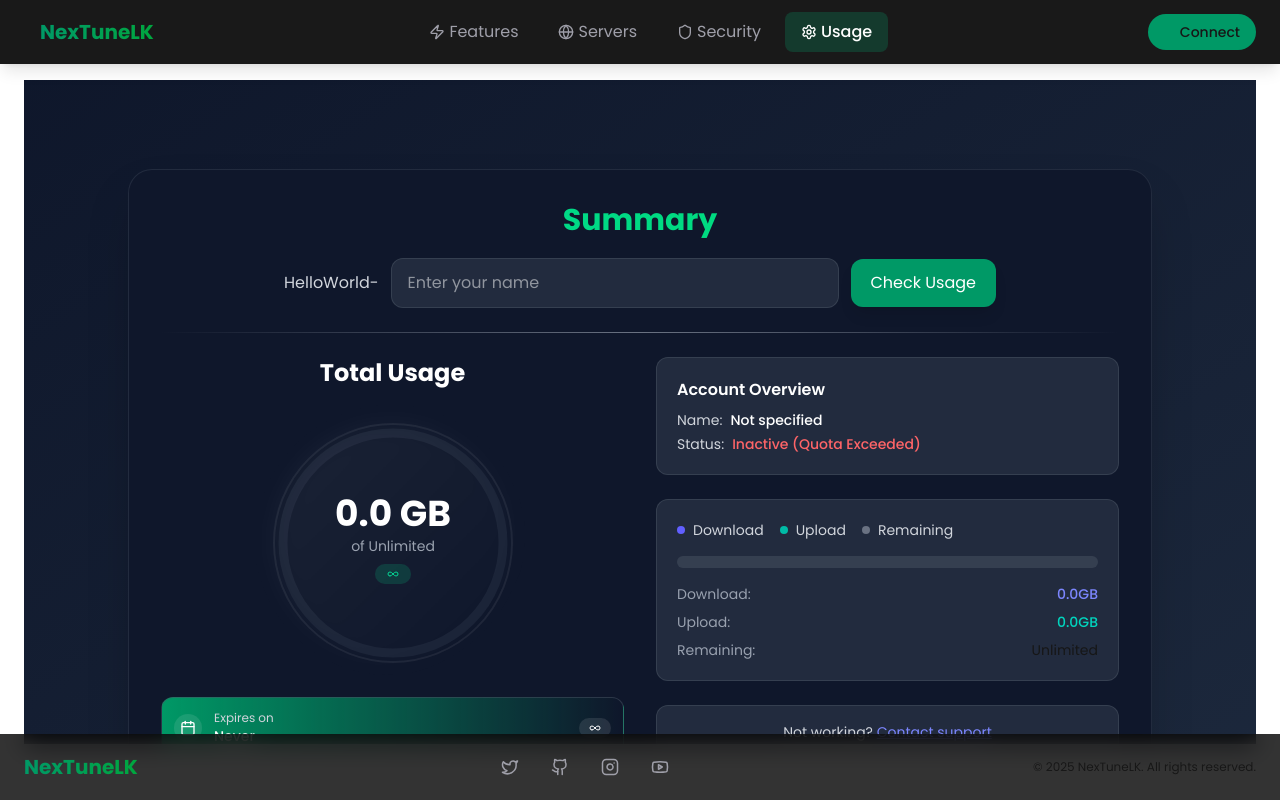
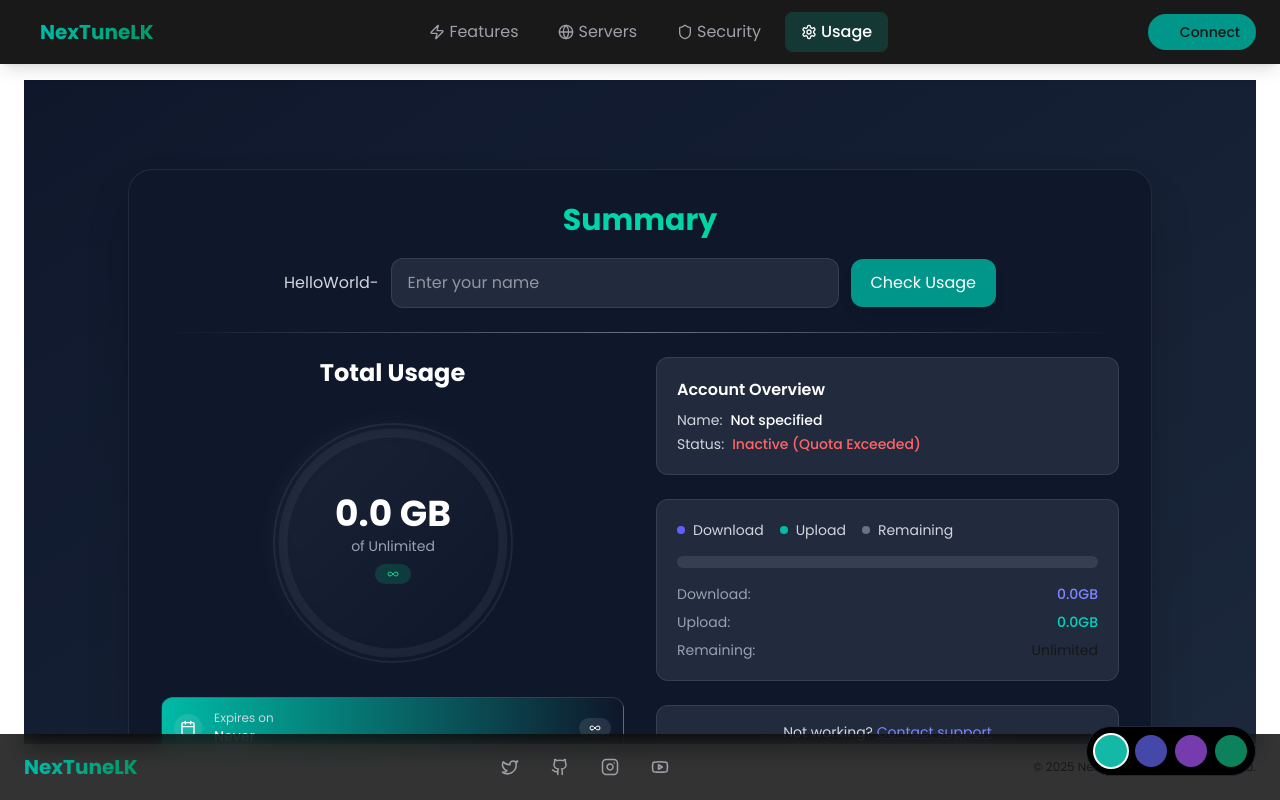
Before and after one commit to IshanArdithya/NextuneLK, a Next.js app in the folder client/: page /usage in a window 1280 px wide. Built offline with nearby package versions, Linux system fonts and the light colour scheme.

Commit message:
theme switcher function added

```diff
--- a/client/src/app/layout.tsx
+++ b/client/src/app/layout.tsx
@@ -6,7 +6,8 @@
 import Footer from "@/components/Footer"
 import type { ReactNode } from "react"
 import { motion } from "framer-motion"
-// import { ThemeSwitcher } from "@/components/ThemeSwitcher"
+import { useTheme } from "@/context/ThemeContext"
+import ThemeSwitcher from "@/components/ThemeSwitcher"
 
 
 export const metadata: Metadata = {
@@ -28,7 +29,7 @@
           </main>
 
           <Footer />
-          {/* <ThemeSwitcher /> */}
+          <ThemeSwitcher />
           <CustomToaster />
         </ThemeProvider>
       </body>
--- /dev/null
+++ b/client/src/components/ThemeSwitcher.tsx
@@ -0,0 +1,31 @@
+'use client'
+
+import { useTheme } from '@/context/ThemeContext'
+import { type ThemeKey } from '@/lib/themes'
+
+const themeKeys: ThemeKey[] = ['teal', 'indigo', 'purple', 'emerald']
+
+const colors: Record<ThemeKey, string> = {
+  teal: '#14b8a6',
+  indigo: '#6366f1',
+  purple: '#a855f7',
+  emerald: '#10b981',
+}
+
+export default function ThemeSwitcher() {
+  const { currentTheme, setTheme } = useTheme()
+
+  return (
+    <div className="fixed bottom-6 right-6 z-50 flex gap-2 p-2 bg-black backdrop-blur rounded-full border border-gray-800">
+      {themeKeys.map((key) => (
+        <button
+          key={key}
+          onClick={() => setTheme(key)}
+          className={`w-8 h-8 rounded-full transition-all ${currentTheme === key ? 'ring-2 ring-white' : 'opacity-70 hover:opacity-100'}`}
+          style={{ backgroundColor: colors[key] }}
+          title={key.charAt(0).toUpperCase() + key.slice(1)}
+        />
+      ))}
+    </div>
+  )
+}
--- a/client/src/context/ThemeContext.tsx
+++ b/client/src/context/ThemeContext.tsx
@@ -1,31 +1,30 @@
-"use client";
+'use client'
 
-import { createContext, useContext, useState } from "react";
-import { ThemeKey, themes } from "@/lib/themes";
+import { createContext, useContext, useState, ReactNode } from 'react'
+import { themes, type ThemeKey, type Theme } from '@/lib/themes'
 
-type ThemeContextType = {
-  themeKey: ThemeKey;
-  theme: (typeof themes)[ThemeKey];
-  setTheme: (theme: ThemeKey) => void;
-};
-
-const ThemeContext = createContext<ThemeContextType | undefined>(undefined);
-
-export function ThemeProvider({ children }: { children: React.ReactNode }) {
-  const [themeKey, setThemeKey] = useState<ThemeKey>("emerald");
-  const theme = themes[themeKey];
-
-  return (
-    <ThemeContext.Provider value={{ themeKey, theme, setTheme: setThemeKey }}>
-      {children}
-    </ThemeContext.Provider>
-  );
+interface ThemeContextType {
+  currentTheme: ThemeKey
+  theme: Theme
+  setTheme: (theme: ThemeKey) => void
 }
 
-export function useTheme() {
-  const context = useContext(ThemeContext);
-  if (!context) {
-    throw new Error("useTheme must be used within a ThemeProvider");
+const ThemeContext = createContext<ThemeContextType | undefined>(undefined)
+
+export const ThemeProvider = ({ children }: { children: ReactNode }) => {
+  const [currentTheme, setCurrentTheme] = useState<ThemeKey>('teal')
+
+  const value: ThemeContextType = {
+    currentTheme,
+    theme: themes[currentTheme],
+    setTheme: setCurrentTheme
   }
-  return context;
+
+  return <ThemeContext.Provider value={value}>{children}</ThemeContext.Provider>
 }
+
+export const useTheme = () => {
+  const context = useContext(ThemeContext)
+  if (!context) throw new Error('useTheme must be used within a ThemeProvider')
+  return context
+}
```
